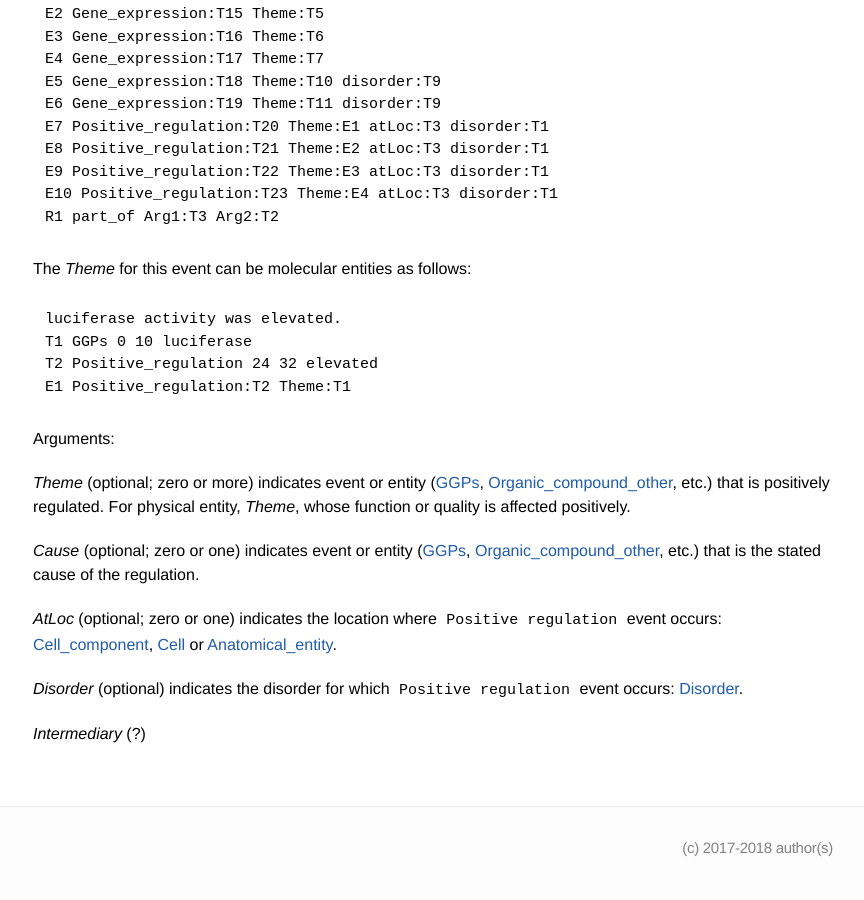
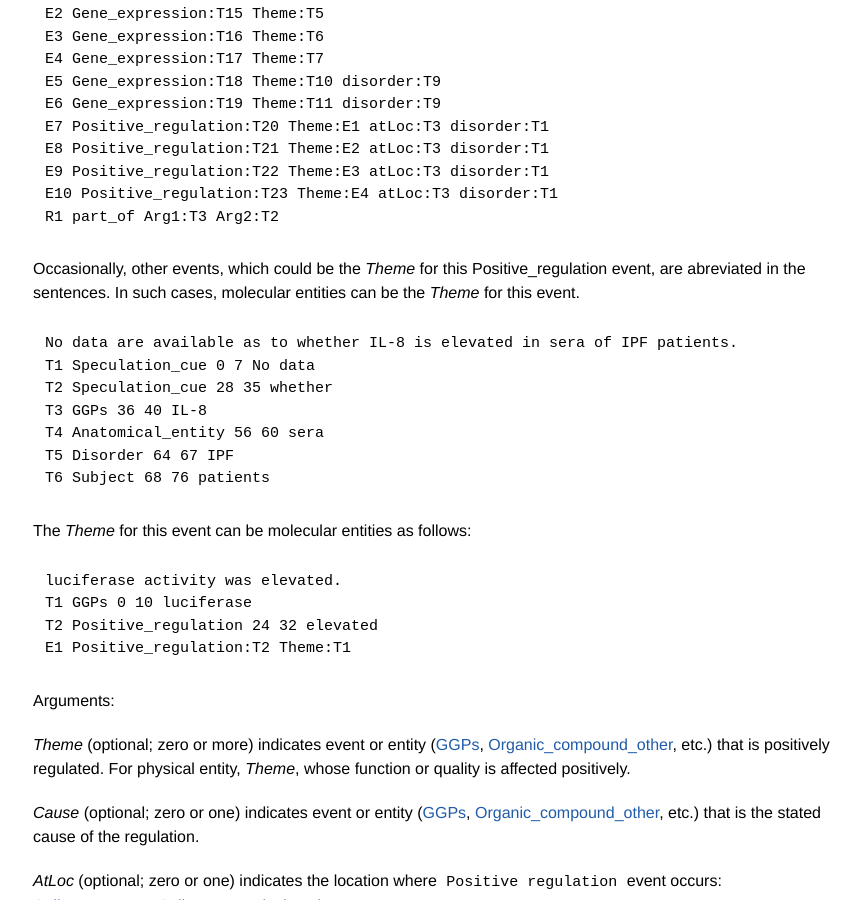
Before and after one commit to ezcatdb/molbiol_lung_corpus-guidelines, a Jekyll site: the page built from _event/Positive_regulation.md, in a window 1280 px wide and 900 px high, scrolled down 3497 px. Shown: the whole window, without its empty margins (207-1071 px from the left). Built offline with Jekyll 4.4.1, drawn with Linux system fonts in a browser that asks for light colours.

Commit message:
included an additional sample in _event/Positive_regulation.md

```diff
--- a/_event/Positive_regulation.md
+++ b/_event/Positive_regulation.md
@@ -282,6 +282,18 @@ E10 Positive_regulation:T23 Theme:E4 atLoc:T3 disorder:T1
 R1 part_of Arg1:T3 Arg2:T2
 ~~~
 
+Occasionally, other events, which could be the *Theme* for this Positive_regulation event, are abreviated in the sentences. In such cases, molecular entities can be the *Theme* for this event.
+
+~~~ ann
+No data are available as to whether IL-8 is elevated in sera of IPF patients.
+T1 Speculation_cue 0 7 No data
+T2 Speculation_cue 28 35 whether
+T3 GGPs 36 40 IL-8
+T4 Anatomical_entity 56 60 sera
+T5 Disorder 64 67 IPF
+T6 Subject 68 76 patients
+~~~
+
 The *Theme* for this event can be molecular entities as follows:
 
 ~~~ ann
```
